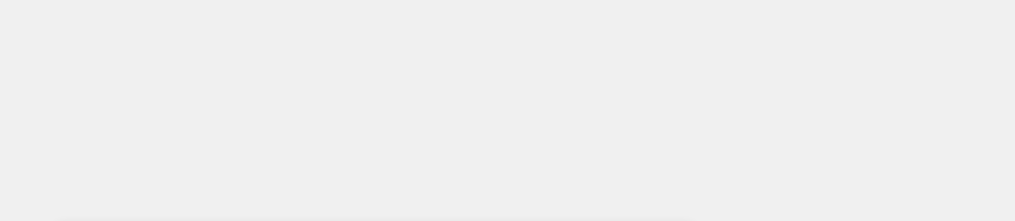
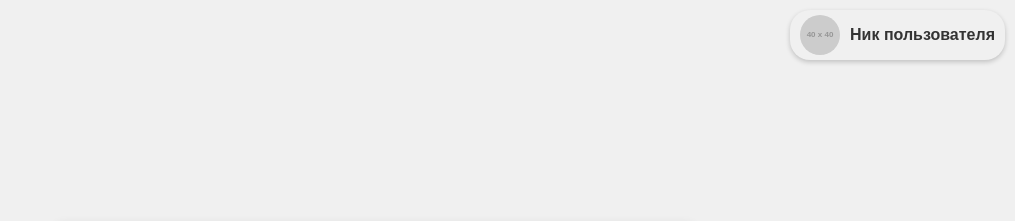
Before and after one commit to MalinovyjMakintosh/dice, a plain HTML site: page index.html in a window 1280 px wide. Shown: the top 221 px of the page, without its empty margins (265-1280 px from the left). Drawn offline with Linux system fonts and the light colour scheme; placeholder pictures from the web are drawn by us.

Commit message:
Update index.html

```diff
--- a/index.html
+++ b/index.html
@@ -4,9 +4,42 @@
     <meta charset="UTF-8">
     <meta name="viewport" content="width=device-width, initial-scale=1.0">
     <title>Дуэль на Кубиках</title>
-    <link rel="stylesheet" href="styles.CSS">
+    <link rel="stylesheet" href="styles.css">
+    <style>
+        /* Добавляем стили для иконки профиля */
+        .profile {
+            position: absolute;
+            top: 10px;
+            right: 10px;
+            display: flex;
+            align-items: center;
+            background-color: #f0f0f0;
+            padding: 5px 10px;
+            border-radius: 20px;
+            box-shadow: 0 2px 5px rgba(0, 0, 0, 0.2);
+        }
+
+        .profile img {
+            border-radius: 50%;
+            width: 40px;
+            height: 40px;
+            margin-right: 10px;
+        }
+
+        .profile .username {
+            font-size: 16px;
+            font-weight: bold;
+            color: #333;
+        }
+    </style>
 </head>
 <body>
+    <!-- Иконка профиля -->
+    <div class="profile">
+        <img id="profileAvatar" src="https://via.placeholder.com/40" alt="Аватар">
+        <span id="profileUsername" class="username">Ник пользователя</span>
+    </div>
+
     <div class="container">
         <h1>Дуэль на Кубиках</h1>
         <div class="players">
```
